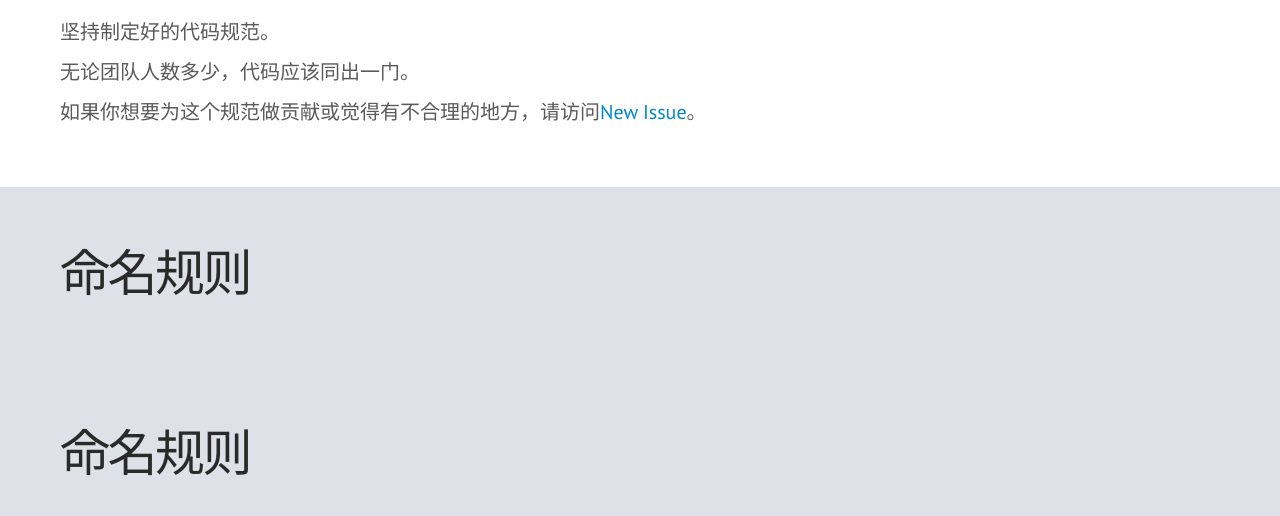
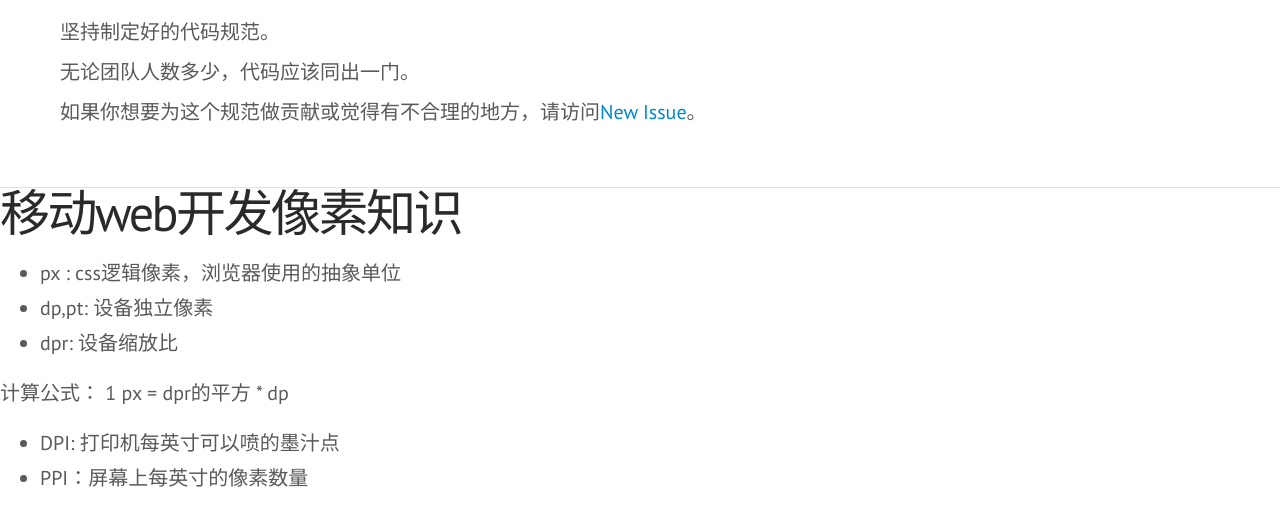
Before and after one commit to omwteam/CodeGuide, a Jekyll site: the page built from index.html, in a window 1280 px wide and 1400 px high, scrolled down 1579 px. Shown: the top 516 px of the window. Built offline with Jekyll 4.4.1, drawn with Linux system fonts in a browser that asks for light colours; some web fonts are replaced; Markdown is read by kramdown in place of the engine named in the settings; some of the changed text lies outside the part shown.

Commit message:
add mobileweb

```diff
--- a/_includes/directory.html
+++ b/_includes/directory.html
@@ -4,13 +4,14 @@
 
 <div class="section toc">
     <div class="col">
-        <h4><a href="#mobileWeb">移动web开发注意事项</a></h4>
+        <h4><a href="#mobileWeb">移动web开发基础</a></h4>
         <ul>
-            <li><a href="#project-naming">页面模板</a></li>
-            <li><a href="#folder-naming">设置viewport等meta标签</a></li>
-            <li><a href="#js-naming">安全策略设置</a></li>
-            <li><a href="#css-naming">设置ico</a></li>
-            <li><a href="#html-naming">HTML文件命名</a></li>
+            <li><a href="#px">移动页面像素</a></li>
+            <li><a href="#viewport">设置视口viewport</a></li>
+            <li><a href="#webtpl">设计移动web方案</a></li>
+            <li><a href="#layout">布局</a></li>
+            <li><a href="#style">特别的样式处理</a></li>
+            <li><a href="#interactive">终端交互优化</a></li>
         </ul>
     </div>
     <div class="col">
--- a/_includes/mobile_web.html
+++ b/_includes/mobile_web.html
@@ -1,3 +1,68 @@
-<div class="heading" id="mobileWeb">
-    <h2>命名规则</h2>
-</div>
+<h2 id="px">移动web开发像素知识</h2>
+
+<ul><li><p>px : css逻辑像素，浏览器使用的抽象单位</p></li><li><p>dp,pt: 设备独立像素</p></li><li><p>dpr: 设备缩放比</p></li></ul>
+
+<p>计算公式： 1 px = dpr的平方 * dp</p>
+
+<ul><li>DPI: 打印机每英寸可以喷的墨汁点</li><li>PPI：屏幕上每英寸的像素数量</li></ul>
+
+<p>PPI = 根号（物理像素的长^2 + 宽^2） / 4</p>
+
+<p>PPI对应的缩放比参考
+    <img alt="image" src="http://www.fengdb.com/public/images/ppi.png"/>
+    <a href="https://github.com/omwteam/mobileweb">移动页面参考模板</a></p>
+
+<h2 id="viewport">设置视口viewport</h2>
+
+<p><a href="http://www.cnblogs.com/2050/p/3877280.html">viewport详细参考</a></p>
+
+<p><code>
+    &lt;meta name=&quot;viewport&quot; content=&quot;width=device-width, initial-scale=1.0,user-scalable=no&quot;&gt;
+</code></p>
+
+<h2 id="webtpl">设计移动web方案</h2>
+
+<ul><li><p>以iphone6 640*1167宽度 320 来设计</p></li><li><p>缩放比0.5来设计 这时1px = pt</p></li></ul>
+
+<h2 id="layout">布局</h2>
+
+<ul><li><p>弹性布局 为了兼容安卓4.4以下的设备，可以使用flexbox,-webkit-box,其他最新的浏览器使用flex.</p></li><li><p>响应式布局</p><ul><li><p>媒体查询，百分比</p></li><li><p>弹性图片</p></li><li><p>重新布局，显示与隐藏</p></li><li><p>自适应性</p></li><li>多行文本溢出</li></ul></li></ul>
+
+<h2 id="style">特别样式处理</h2>
+
+<ul><li><p>一像素问题
+    使用缩放transform:scaleY(0.5)
+    <img alt="image" src="http://www.fengdb.com/public/images/onepx.png"/></p></li><li><p>使用相对单位：rem 使用html的字体的相对单位</p></li></ul>
+
+<p>设置基础值，screen.width/20 </p>
+
+<h2 id="interactive">终端交互优化</h2>
+
+<p><a href="http://www.imooc.com/article/1115">移动端web开发技巧</a></p>
+
+<p><a href="http://www.imooc.com/article/1542">常见问题及解决方法参考</a></p>
+
+<ul><li>触摸事件 单击事件 300ms延迟</li></ul>
+
+<p>使用zepto  有点透的bug</p>
+
+<p>自己模拟tap效果</p>
+
+<ul><li>开启硬件加速</li></ul>
+
+<p><code>
+    -webkit-transform:translateZ(0);
+</code></p>
+
+<ul><li>弹性滚动</li></ul>
+
+<p>局部滚动开启弹性滚动：</p>
+
+<p><code>
+    body {
+    overflow: scroll;
+    -webkit-overflow-scrolling: touch;
+    }
+</code></p>
+
+<ul><li>下拉刷新</li></ul>
```
